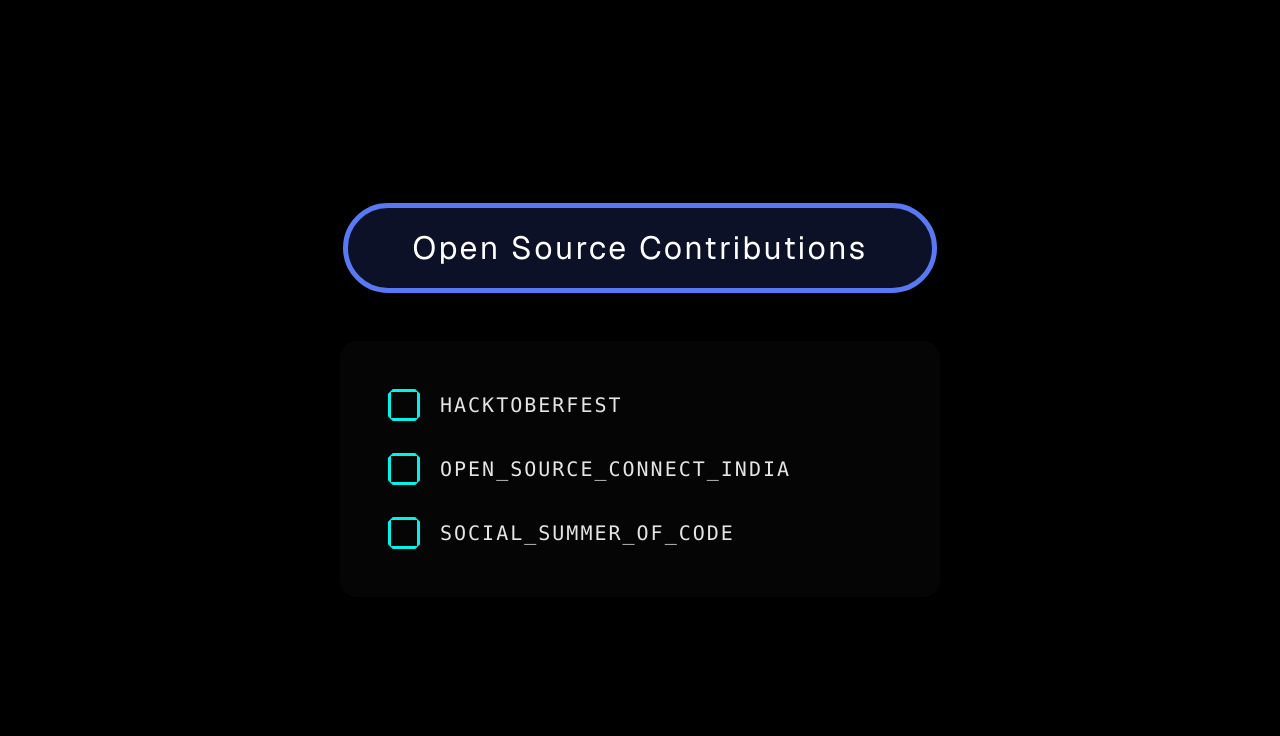
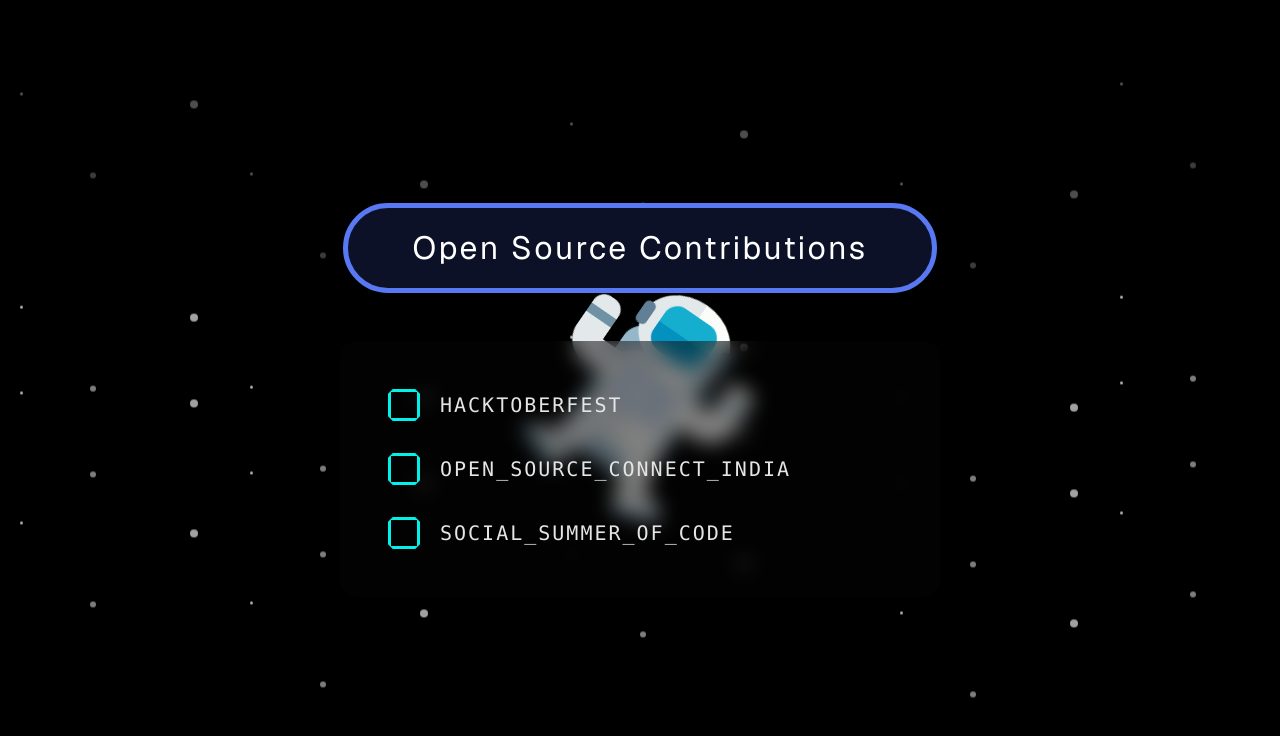
Before and after one commit to Sainava/open-source-contributions, a Next.js app: page / in a window 1280 px wide. Shown: the top 736 px of the page. Built offline with nearby package versions, Linux system fonts and the light colour scheme.

Commit message:
Add floating astronaut and stars animation to homepage

```diff
--- a/src/app/globals.css
+++ b/src/app/globals.css
@@ -23,6 +23,337 @@
   background: var(--background);
   color: var(--foreground);
   font-family: Arial, Helvetica, sans-serif;
+}
+
+/* Astronaut Animation Styles */
+@keyframes snow {
+  0% {
+    opacity: 0;
+    transform: translateY(0px);
+  }
+
+  20% {
+    opacity: 1;
+  }
+
+  100% {
+    opacity: 1;
+    transform: translateY(650px);
+  }
+}
+
+@keyframes astronaut {
+  0% {
+    transform: rotate(0deg);
+  }
+
+  100% {
+    transform: rotate(360deg);
+  }
+}
+
+.box-of-star1,
+.box-of-star2,
+.box-of-star3,
+.box-of-star4 {
+  width: 100%;
+  position: fixed;
+  z-index: 5;
+  left: 0;
+  top: 0;
+  transform: translateY(0px);
+  height: 100vh;
+  pointer-events: none;
+}
+
+.box-of-star1 {
+  animation: snow 5s linear infinite;
+}
+
+.box-of-star2 {
+  animation: snow 5s -1.64s linear infinite;
+}
+
+.box-of-star3 {
+  animation: snow 5s -2.30s linear infinite;
+}
+
+.box-of-star4 {
+  animation: snow 5s -3.30s linear infinite;
+}
+
+.star {
+  width: 3px;
+  height: 3px;
+  border-radius: 50%;
+  background-color: #FFF;
+  position: absolute;
+  z-index: 5;
+  opacity: 0.7;
+}
+
+.star:before {
+  content: "";
+  width: 6px;
+  height: 6px;
+  border-radius: 50%;
+  background-color: #FFF;
+  position: absolute;
+  z-index: 5;
+  top: 80px;
+  left: 70px;
+  opacity: .7;
+}
+
+.star:after {
+  content: "";
+  width: 8px;
+  height: 8px;
+  border-radius: 50%;
+  background-color: #FFF;
+  position: absolute;
+  z-index: 5;
+  top: 8px;
+  left: 170px;
+  opacity: .9;
+}
+
+.star-position1 {
+  top: 30px;
+  left: 20px;
+}
+
+.star-position2 {
+  top: 110px;
+  left: 250px;
+}
+
+.star-position3 {
+  top: 60px;
+  left: 570px;
+}
+
+.star-position4 {
+  top: 120px;
+  left: 900px;
+}
+
+.star-position5 {
+  top: 20px;
+  left: 1120px;
+}
+
+.star-position6 {
+  top: 90px;
+  left: 1280px;
+}
+
+.star-position7 {
+  top: 30px;
+  left: 1480px;
+}
+
+.astronaut {
+  width: 250px;
+  height: 300px;
+  position: absolute;
+  z-index: 10;
+  top: calc(50% - 150px);
+  left: calc(50% - 125px);
+  animation: astronaut 5s linear infinite;
+  pointer-events: none;
+}
+
+.schoolbag {
+  width: 100px;
+  height: 150px;
+  position: absolute;
+  z-index: 1;
+  top: calc(50% - 75px);
+  left: calc(50% - 50px);
+  background-color: #94b7ca;
+  border-radius: 50px 50px 0 0 / 30px 30px 0 0;
+}
+
+.head {
+  width: 97px;
+  height: 80px;
+  position: absolute;
+  z-index: 3;
+  background: -webkit-linear-gradient(left, #e3e8eb 0%, #e3e8eb 50%, #fbfdfa 50%, #fbfdfa 100%);
+  border-radius: 50%;
+  top: 34px;
+  left: calc(50% - 47.5px);
+}
+
+.head:after {
+  content: "";
+  width: 60px;
+  height: 50px;
+  position: absolute;
+  top: calc(50% - 25px);
+  left: calc(50% - 30px);
+  background: -webkit-linear-gradient(top, #15aece 0%, #15aece 50%, #0391bf 50%, #0391bf 100%);
+  border-radius: 15px;
+}
+
+.head:before {
+  content: "";
+  width: 12px;
+  height: 25px;
+  position: absolute;
+  top: calc(50% - 12.5px);
+  left: -4px;
+  background-color: #618095;
+  border-radius: 5px;
+  box-shadow: 92px 0px 0px #618095;
+}
+
+.body {
+  width: 85px;
+  height: 100px;
+  position: absolute;
+  z-index: 2;
+  background-color: #fffbff;
+  border-radius: 40px / 20px;
+  top: 105px;
+  left: calc(50% - 41px);
+  background: -webkit-linear-gradient(left, #e3e8eb 0%, #e3e8eb 50%, #fbfdfa 50%, #fbfdfa 100%);
+}
+
+.panel {
+  width: 60px;
+  height: 40px;
+  position: absolute;
+  top: 20px;
+  left: calc(50% - 30px);
+  background-color: #b7cceb;
+}
+
+.panel:before {
+  content: "";
+  width: 30px;
+  height: 5px;
+  position: absolute;
+  top: 9px;
+  left: 7px;
+  background-color: #fbfdfa;
+  box-shadow: 0px 9px 0px #fbfdfa, 0px 18px 0px #fbfdfa;
+}
+
+.panel:after {
+  content: "";
+  width: 8px;
+  height: 8px;
+  position: absolute;
+  top: 9px;
+  right: 7px;
+  background-color: #fbfdfa;
+  border-radius: 50%;
+  box-shadow: 0px 14px 0px 2px #fbfdfa;
+}
+
+.arm {
+  width: 80px;
+  height: 30px;
+  position: absolute;
+  top: 121px;
+  z-index: 2;
+}
+
+.arm-left {
+  left: 30px;
+  background-color: #e3e8eb;
+  border-radius: 0 0 0 39px;
+}
+
+.arm-right {
+  right: 30px;
+  background-color: #fbfdfa;
+  border-radius: 0 0 39px 0;
+}
+
+.arm-left:before,
+.arm-right:before {
+  content: "";
+  width: 30px;
+  height: 70px;
+  position: absolute;
+  top: -40px;
+}
+
+.arm-left:before {
+  border-radius: 50px 50px 0px 120px / 50px 50px 0 110px;
+  left: 0;
+  background-color: #e3e8eb;
+}
+
+.arm-right:before {
+  border-radius: 50px 50px 120px 0 / 50px 50px 110px 0;
+  right: 0;
+  background-color: #fbfdfa;
+}
+
+.arm-left:after,
+.arm-right:after {
+  content: "";
+  width: 30px;
+  height: 10px;
+  position: absolute;
+  top: -24px;
+}
+
+.arm-left:after {
+  background-color: #6e91a4;
+  left: 0;
+}
+
+.arm-right:after {
+  right: 0;
+  background-color: #b6d2e0;
+}
+
+.leg {
+  width: 30px;
+  height: 40px;
+  position: absolute;
+  z-index: 2;
+  bottom: 70px;
+}
+
+.leg-left {
+  left: 76px;
+  background-color: #e3e8eb;
+  transform: rotate(20deg);
+}
+
+.leg-right {
+  right: 73px;
+  background-color: #fbfdfa;
+  transform: rotate(-20deg);
+}
+
+.leg-left:before,
+.leg-right:before {
+  content: "";
+  width: 50px;
+  height: 25px;
+  position: absolute;
+  bottom: -26px;
+}
+
+.leg-left:before {
+  left: -20px;
+  background-color: #e3e8eb;
+  border-radius: 30px 0 0 0;
+  border-bottom: 10px solid #6d96ac;
+}
+
+.leg-right:before {
+  right: -20px;
+  background-color: #fbfdfa;
+  border-radius: 0 30px 0 0;
+  border-bottom: 10px solid #b0cfe4;
 }
 
 .voltage-heading {
@@ -313,7 +644,8 @@
   flex-direction: column;
   gap: 2rem;
   font-family: var(--font-family);
-  background-color: #050505;
+  background-color: rgba(5, 5, 5, 0.5);
+  backdrop-filter: blur(10px);
   padding: 3rem;
   border-radius: 1rem;
   width: 100%;
--- a/src/app/page.tsx
+++ b/src/app/page.tsx
@@ -3,8 +3,59 @@
 
 export default function Home() {
   return (
-    <div className="flex min-h-screen items-center justify-center bg-black font-sans">
-      <main className="flex w-full max-w-3xl flex-col items-center gap-12 py-32 px-16 bg-black">
+    <div className="flex min-h-screen items-center justify-center bg-black font-sans relative overflow-hidden">
+      {/* Animated Stars Background */}
+      <div className="box-of-star1">
+        <div className="star star-position1"></div>
+        <div className="star star-position2"></div>
+        <div className="star star-position3"></div>
+        <div className="star star-position4"></div>
+        <div className="star star-position5"></div>
+        <div className="star star-position6"></div>
+        <div className="star star-position7"></div>
+      </div>
+      <div className="box-of-star2">
+        <div className="star star-position1"></div>
+        <div className="star star-position2"></div>
+        <div className="star star-position3"></div>
+        <div className="star star-position4"></div>
+        <div className="star star-position5"></div>
+        <div className="star star-position6"></div>
+        <div className="star star-position7"></div>
+      </div>
+      <div className="box-of-star3">
+        <div className="star star-position1"></div>
+        <div className="star star-position2"></div>
+        <div className="star star-position3"></div>
+        <div className="star star-position4"></div>
+        <div className="star star-position5"></div>
+        <div className="star star-position6"></div>
+        <div className="star star-position7"></div>
+      </div>
+      <div className="box-of-star4">
+        <div className="star star-position1"></div>
+        <div className="star star-position2"></div>
+        <div className="star star-position3"></div>
+        <div className="star star-position4"></div>
+        <div className="star star-position5"></div>
+        <div className="star star-position6"></div>
+        <div className="star star-position7"></div>
+      </div>
+
+      {/* Floating Astronaut */}
+      <div data-js="astro" className="astronaut">
+        <div className="head"></div>
+        <div className="arm arm-left"></div>
+        <div className="arm arm-right"></div>
+        <div className="body">
+          <div className="panel"></div>
+        </div>
+        <div className="leg leg-left"></div>
+        <div className="leg leg-right"></div>
+        <div className="schoolbag"></div>
+      </div>
+
+      <main className="flex w-full max-w-3xl flex-col items-center gap-12 py-32 px-16 relative z-20">
         <div className="voltage-heading">
           <h1>Open Source Contributions</h1>
           <svg version="1.1" xmlns="http://www.w3.org/2000/svg" x="0px" y="0px" viewBox="0 0 234.6 61.3" preserveAspectRatio="none" xmlSpace="preserve">
```
